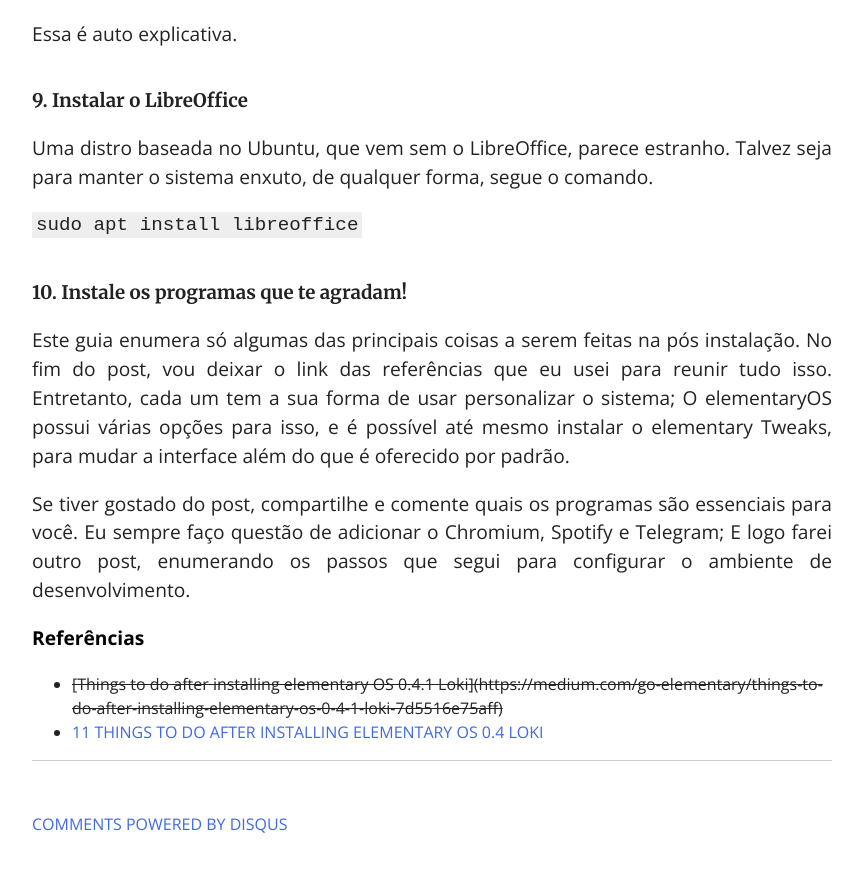
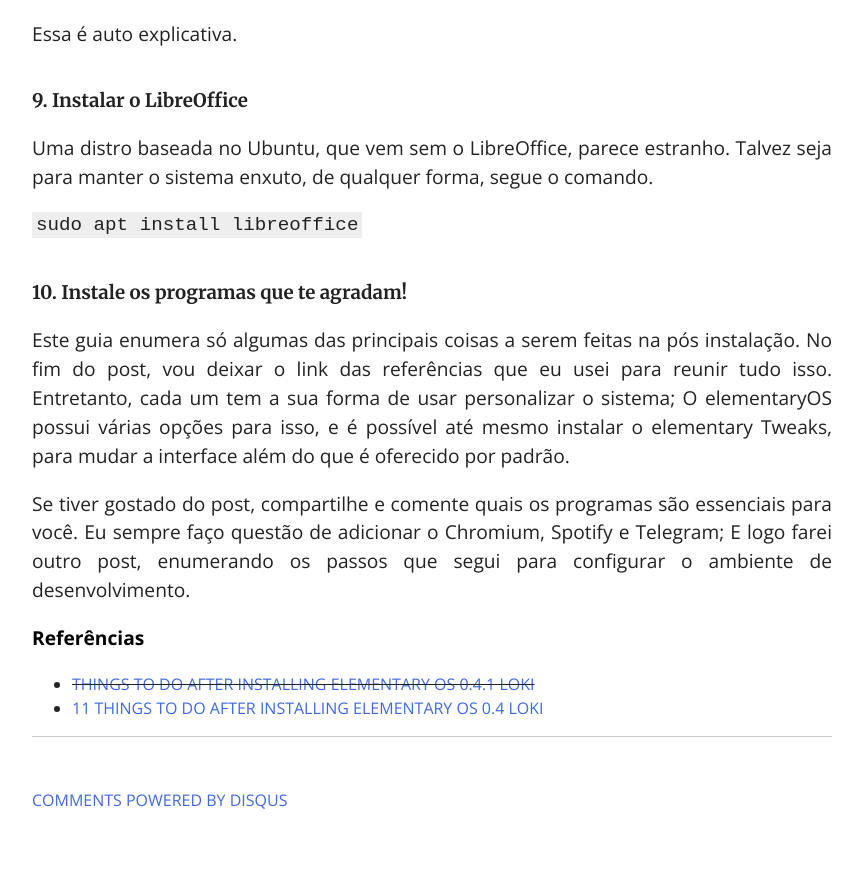
Before and after one commit to tassan/tassan.github.io, a Jekyll site: the page built from _posts/2017-06-05-guia-de-pos-instalacao-do-elementaryOS.md, in a window 1280 px wide and 900 px high, scrolled down 2089 px. Shown: the top 872 px of the window, without its empty margins (208-1070 px from the left). Built offline with Jekyll 4.4.1, drawn with Linux system fonts in a browser that asks for light colours; nearby versions of some CDN libraries; comment, search, counter and statistics services are not loaded; part of the change alters nothing that is shown.

Commit message:
Update 2017-06-05-guia-de-pos-instalacao-do-elementaryOS.md

```diff
--- a/_posts/2017-06-05-guia-de-pos-instalacao-do-elementaryOS.md
+++ b/_posts/2017-06-05-guia-de-pos-instalacao-do-elementaryOS.md
@@ -68,5 +68,5 @@ Se tiver gostado do post, compartilhe e comente quais os programas são essencia
 
 **Referências**
 
-* <strike>[Things to do after installing elementary OS 0.4.1 Loki](https://medium.com/go-elementary/things-to-do-after-installing-elementary-os-0-4-1-loki-7d5516e75aff)</strike>
+* <strike><a href="https://medium.com/go-elementary/things-to-do-after-installing-elementary-os-0-4-1-loki-7d5516e75aff">Things to do after installing elementary OS 0.4.1 Loki</a></strike>
 * [11 Things To Do After Installing Elementary OS 0.4 Loki](https://itsfoss.com/things-to-do-after-installing-elementary-os-loki/)
```
